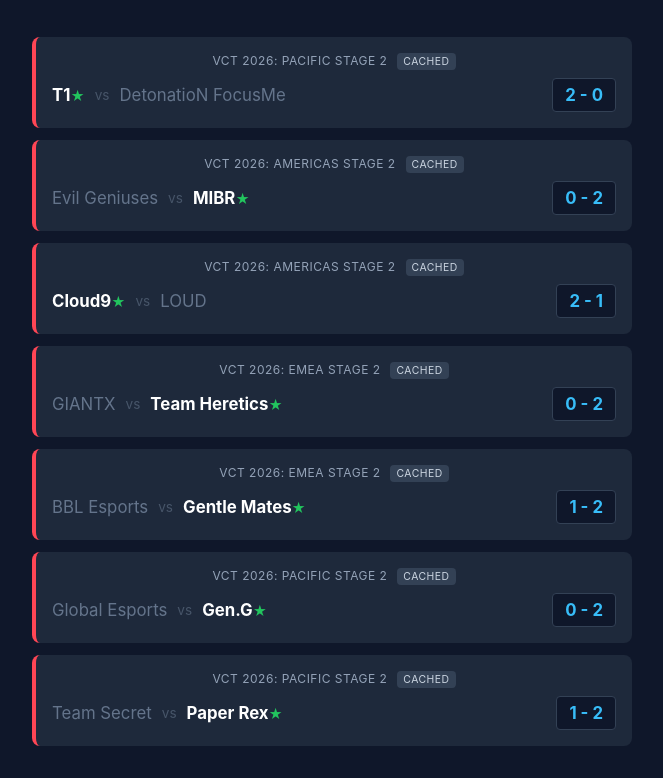
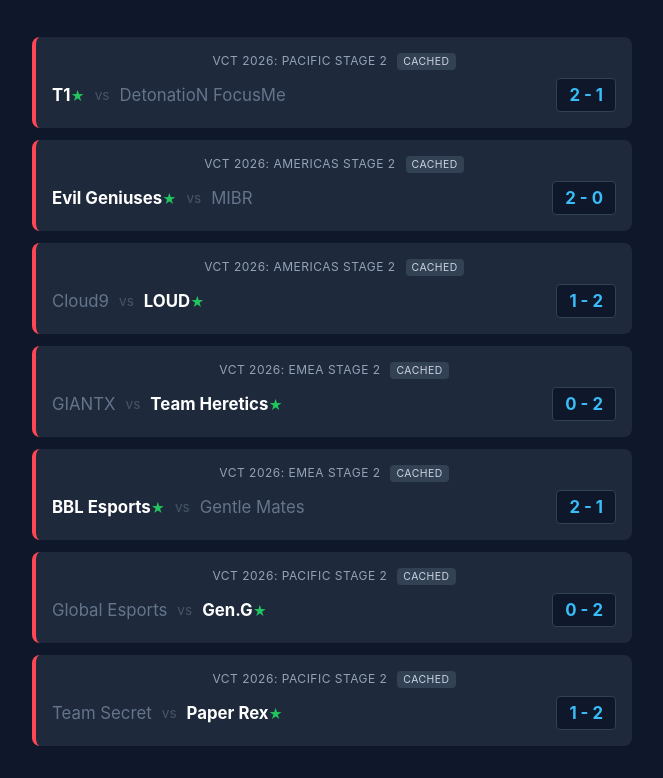
Before and after one commit to cruzz-gh/VCT-real-app, a plain HTML site: page index.html in a window 1280 px wide. Shown: the part 83-861 px from the top of the page, without its empty margins (308-971 px from the left). Drawn offline with Linux system fonts and the light colour scheme; no server answers.

Commit message:
Update index.html

```diff
--- a/index.html
+++ b/index.html
@@ -29,18 +29,18 @@
 
   <script>
     /*
-      Corrected static fallback array:
-      winnerIdx: 0 -> Team 1 (left) won
-      winnerIdx: 1 -> Team 2 (right) won
+      EDIT MATCH RESULTS HERE:
+      Set s1 (left team score) and s2 (right team score).
+      The code automatically assigns the star ★ to whichever team has the higher score.
     */
     const backupMatches = [
-      { tournament: 'VCT 2026: PACIFIC STAGE 2', team1: 'T1', team2: 'DetonatioN FocusMe', s1: 2, s2: 0, winnerIdx: 0 },
-      { tournament: 'VCT 2026: AMERICAS STAGE 2', team1: 'Evil Geniuses', team2: 'MIBR', s1: 0, s2: 2, winnerIdx: 1 },
-      { tournament: 'VCT 2026: AMERICAS STAGE 2', team1: 'Cloud9', team2: 'LOUD', s1: 2, s2: 1, winnerIdx: 0 },
-      { tournament: 'VCT 2026: EMEA STAGE 2', team1: 'GIANTX', team2: 'Team Heretics', s1: 0, s2: 2, winnerIdx: 1 },
-      { tournament: 'VCT 2026: EMEA STAGE 2', team1: 'BBL Esports', team2: 'Gentle Mates', s1: 1, s2: 2, winnerIdx: 1 },
-      { tournament: 'VCT 2026: PACIFIC STAGE 2', team1: 'Global Esports', team2: 'Gen.G', s1: 0, s2: 2, winnerIdx: 1 },
-      { tournament: 'VCT 2026: PACIFIC STAGE 2', team1: 'Team Secret', team2: 'Paper Rex', s1: 1, s2: 2, winnerIdx: 1 }
+      { tournament: 'VCT 2026: PACIFIC STAGE 2', team1: 'T1', team2: 'DetonatioN FocusMe', s1: 2, s2: 1 },
+      { tournament: 'VCT 2026: AMERICAS STAGE 2', team1: 'Evil Geniuses', team2: 'MIBR', s1: 2, s2: 0 },
+      { tournament: 'VCT 2026: AMERICAS STAGE 2', team1: 'Cloud9', team2: 'LOUD', s1: 1, s2: 2 },
+      { tournament: 'VCT 2026: EMEA STAGE 2', team1: 'GIANTX', team2: 'Team Heretics', s1: 0, s2: 2 },
+      { tournament: 'VCT 2026: EMEA STAGE 2', team1: 'BBL Esports', team2: 'Gentle Mates', s1: 2, s2: 1 },
+      { tournament: 'VCT 2026: PACIFIC STAGE 2', team1: 'Global Esports', team2: 'Gen.G', s1: 0, s2: 2 },
+      { tournament: 'VCT 2026: PACIFIC STAGE 2', team1: 'Team Secret', team2: 'Paper Rex', s1: 1, s2: 2 }
     ];
 
     function parseScore(val) {
@@ -57,8 +57,15 @@
         const card = document.createElement('div');
         card.className = 'card';
 
-        const team1Class = (m.winnerIdx === 0) ? 'winner' : (m.winnerIdx === 1 ? 'loser' : '');
-        const team2Class = (m.winnerIdx === 1) ? 'winner' : (m.winnerIdx === 0 ? 'loser' : '');
+        // Calculate winner index directly from scores
+        let winnerIdx = -1;
+        if (m.s1 !== null && m.s2 !== null) {
+          if (m.s1 > m.s2) winnerIdx = 0;
+          else if (m.s2 > m.s1) winnerIdx = 1;
+        }
+
+        const team1Class = (winnerIdx === 0) ? 'winner' : (winnerIdx === 1 ? 'loser' : '');
+        const team2Class = (winnerIdx === 1) ? 'winner' : (winnerIdx === 0 ? 'loser' : '');
 
         const scoreDisplay = (m.s1 !== null && m.s2 !== null) ? `${m.s1} - ${m.s2}` : 'VS';
 
@@ -120,20 +127,12 @@
                 }
               }
 
-              let winnerIdx = -1;
-              if (t1Obj.is_winner || (s1 !== null && s2 !== null && s1 > s2)) {
-                winnerIdx = 0;
-              } else if (t2Obj.is_winner || (s1 !== null && s2 !== null && s2 > s1)) {
-                winnerIdx = 1;
-              }
-
               parsed.push({
                 tournament: m.tournament || m.event || 'VCT TOURNAMENT',
                 team1,
                 team2,
                 s1,
-                s2,
-                winnerIdx
+                s2
               });
             }
 
```
